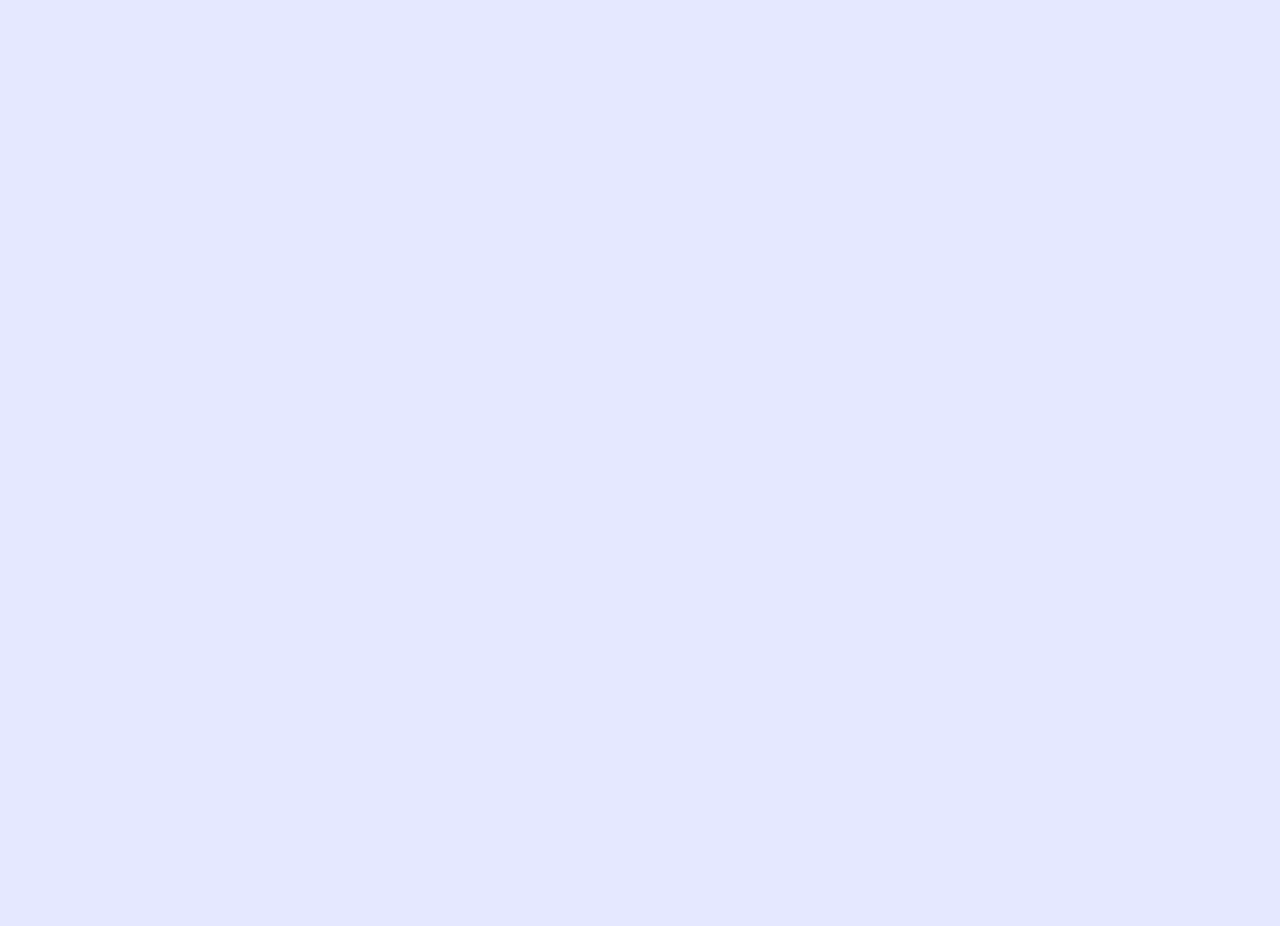
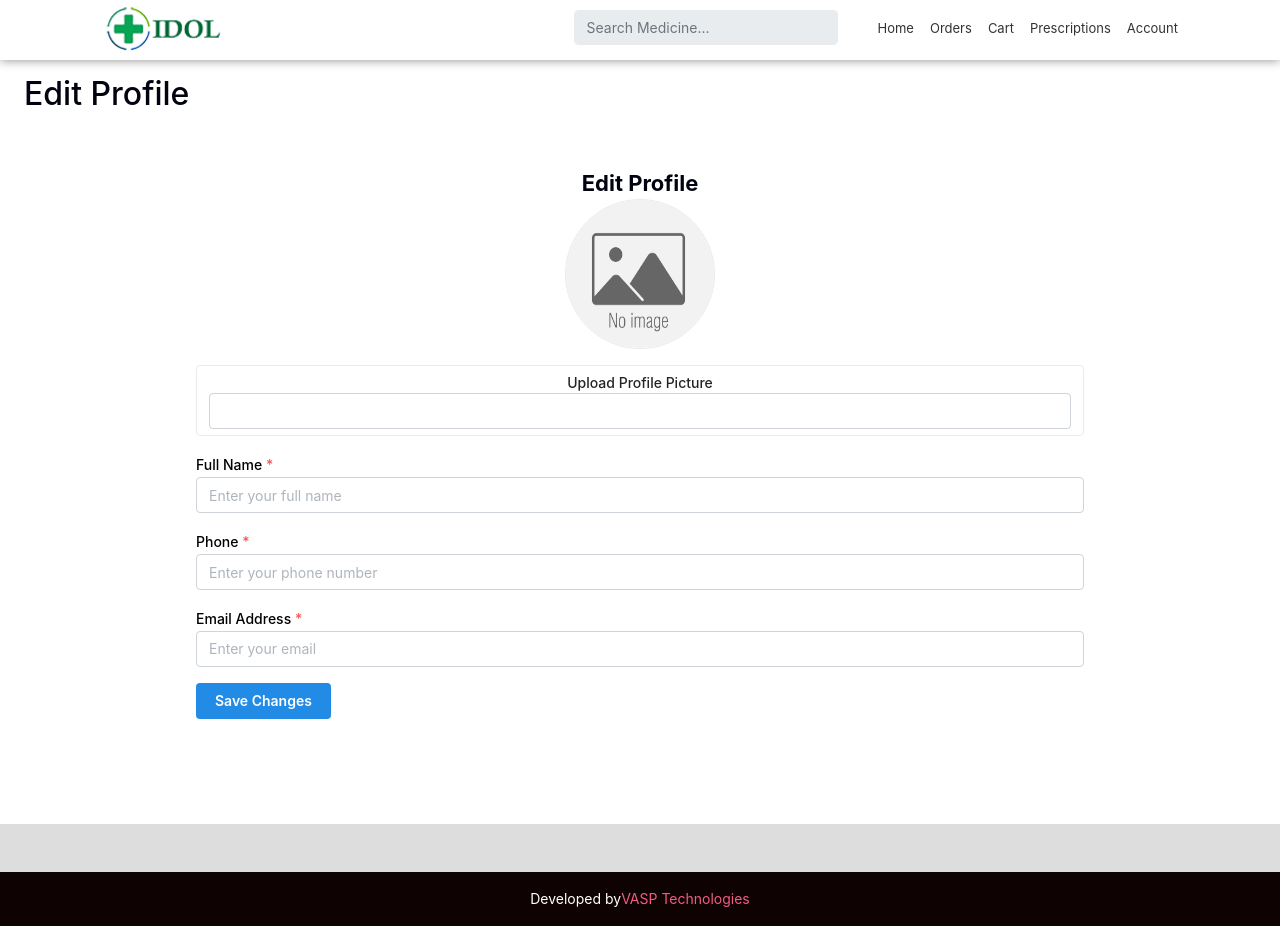
Before and after one commit to SaroWebs/idol-customer, a React (Vite) app: page /edit-profile in a window 1280 px wide. Before the commit this address had no page. Before the commit the page ends 800 px from the top, so only its background shows below. Built offline with nearby package versions, Linux system fonts and the light colour scheme.

Commit message:
Update from Dimple

```diff
--- a/src/App.jsx
+++ b/src/App.jsx
@@ -22,6 +22,8 @@ import ShippingPolicy from './pages/Static/ShippingPolicy.jsx'
 import Terms from './pages/Static/Terms.jsx'
 import AccountSettings from './Pages/Auth/AccountSettings.jsx'
 import MyProfile from './Pages/Auth/MyProfile.jsx'
+import EditProfile from './Pages/Auth/EditProfile.jsx'
+import DeliveryAddress from './Pages/Auth/DeliveryAddress.jsx'
 
 function App() {
   return (
@@ -41,9 +43,10 @@ function App() {
 
         <Route path="/login" element={<Login />} />
         <Route path="/profile" element={<MyProfile />} />
+        <Route path="/edit-profile" element={<EditProfile />} />
         <Route path="/account" element={<Account />} />
         <Route path="/settings" element={<AccountSettings />} />
-
+        <Route path="/DeliveryAddress" element={<DeliveryAddress />} />
 
         <Route path="/about-us" element={<AboutUs />} />
         <Route path="/refund-policy" element={<CancellationRefund />} />
--- /dev/null
+++ b/src/Pages/Auth/DeliveryAddress.jsx
@@ -0,0 +1,48 @@
+import React from "react";
+import { Container, Card, Title, Button } from '@mantine/core';
+import { Link } from "react-router-dom"; // Import Link for navigation
+import MasterLayout from "../../Layouts/MasterLayout";
+
+const DeliveryAddress = () => {
+    return (
+        <MasterLayout title="Your Addresses">
+            <Container>
+                <Card padding="lg">
+                    <Title order={3} align="center">Your Addresses</Title>
+                    <div className="flex justify-between mt-4">
+                        <div className="back-button">
+                            <Link to="/previous-page"> {/* Change to your desired route */}
+                                <Button variant="subtle" color="green" leftIcon={<i className="fa fa-arrow-circle-left"></i>}>
+                                    Back
+                                </Button>
+                            </Link>
+                        </div>
+                    </div>
+
+                    <div className="settings-wrapper py-3">
+                        <span id="status"></span>
+
+                        <Link
+                            to="/add-delivery-address" // Adjust to your route
+                            className="btn btn-info btn-sm w-full mb-2 bg-blue-500 text-white py-2 rounded text-center"
+                        >
+                            ADD NEW ADDRESS
+                        </Link>
+
+                        <form method="post">
+                            <button
+                                type="submit"
+                                id="submit"
+                                className="hidden btn btn-success btn-sm w-full mb-2 bg-green-500 text-white py-2 rounded delivery"
+                            >
+                                SELECT DELIVERY PREFERENCE
+                            </button>
+                        </form>
+                    </div>
+                </Card>
+            </Container>
+        </MasterLayout>
+    );
+};
+
+export default DeliveryAddress;
--- /dev/null
+++ b/src/Pages/Auth/EditProfile.jsx
@@ -0,0 +1,131 @@
+import React, { useState, useEffect } from "react";
+import { useAuth } from "../../contexts/AuthContext";
+import {
+    Container,
+    Card,
+    Title,
+    TextInput,
+    Button,
+    FileInput,
+    Group
+} from '@mantine/core';
+import MasterLayout from "../../Layouts/MasterLayout";
+
+const MyProfile = () => {
+    const { user } = useAuth();
+    const [formData, setFormData] = useState({
+        name: '',
+        phone: '',
+        email: '',
+        image: {
+            file: null,
+            image_url: '',
+        },
+    });
+
+    useEffect(() => {
+        if (user) {
+            setFormData({
+                name: user.name || '',
+                phone: user.phone || '',
+                email: user.email || '',
+                image: {
+                    image_url: user.image_url || '',
+                    file: null,
+                },
+            });
+        }
+    }, [user]);
+
+    const handleChange = (e) => {
+        const { name, value, type, files } = e.target;
+        setFormData((prev) => ({
+            ...prev,
+            [name]: type === "file" ? { ...prev.image, file: files[0] } : value,
+        }));
+    };
+
+    const handleSubmit = (e) => {
+        e.preventDefault();
+        //updateUser(formData); // Call your update function
+        console.log(formData);
+
+    };
+
+    return (
+        <MasterLayout title="Edit Profile">
+            <Container>
+                <Card padding="lg">
+                    <form onSubmit={handleSubmit}>
+                        <Title order={3} align="center">Edit Profile</Title>
+                        <div className="text-center mb-3">
+                            <div className="mb-3">
+                                {formData.image.file ? (
+                                    <img
+                                        src={URL.createObjectURL(formData.image.file)}
+                                        alt="User Profile"
+                                        className="rounded-circle border border-success"
+                                        style={{ width: '150px', height: '150px' }}
+                                    />
+                                ) : (
+                                    <img
+                                        src={formData.image.image_url || "/assets/images/no-image.png"}
+                                        alt="Default Profile"
+                                        className="rounded-circle border border-success"
+                                        style={{ width: '150px', height: '150px' }}
+                                    />
+                                )}
+                            </div>
+                            <FileInput
+                                name="image"
+                                accept="image/*"
+                                onChange={(file) => setFormData((prev) => ({
+                                    ...prev,
+                                    image: { ...prev.image, file }
+                                }))}
+                                label="Upload Profile Picture"
+                                className="form-control"
+                            />
+                        </div>
+
+                        <TextInput
+                            label="Full Name"
+                            name="name"
+                            value={formData.name}
+                            onChange={handleChange}
+                            placeholder="Enter your full name"
+                            required
+                            className="mb-3"
+                        />
+                        <TextInput
+                            label="Phone"
+                            name="phone"
+                            value={formData.phone}
+                            onChange={handleChange}
+                            placeholder="Enter your phone number"
+                            required
+                            className="mb-3"
+                        />
+                        <TextInput
+                            label="Email Address"
+                            name="email"
+                            value={formData.email}
+                            onChange={handleChange}
+                            placeholder="Enter your email"
+                            required
+                            className="mb-3"
+                        />
+
+                        <Group position="center" mt="md">
+                            <Button type="submit" color="blue">
+                                Save Changes
+                            </Button>
+                        </Group>
+                    </form>
+                </Card>
+            </Container>
+        </MasterLayout>
+    );
+};
+
+export default MyProfile;
--- a/src/Pages/Auth/MyProfile.jsx
+++ b/src/Pages/Auth/MyProfile.jsx
@@ -1,38 +1,58 @@
 import React from 'react';
 import MasterLayout from '../../Layouts/MasterLayout';
 import { useAuth } from '../../contexts/AuthContext';
+import { STORAGE_PATH } from '../../config/config';
 
 const MyProfile = () => {
   const { user } = useAuth();
-
   console.log(user);
 
-  // Assuming the user's address is the first one, you can modify this logic as needed
-  const userAddress = user.addresses && user.addresses.length > 0 ? user.addresses[0] : null;
+  // Check if user is defined before accessing addresses
+  const userAddress = user && user.addresses && user.addresses.length > 0 ? user.addresses[0] : null;
 
   return (
     <MasterLayout title="Your Profile">
       <div className="card user-data-card">
+        <div className="flex justify-center my-3">
+          <div className="max-w-[50px] w-full rounded-full border border-green-600 overflow-hidden">
+            {user && user.image_url ? (
+              <img
+                src={`${STORAGE_PATH}/${user.image_url}`}
+                alt="User Profile"
+                className="w-full h-full object-cover"
+              />
+            ) : (
+              <img
+                src="/assets/images/no-image.png"
+                alt="Default Profile"
+                className="w-full h-full object-cover"
+              />
+            )}
+          </div>
+        </div>
+
         <div className="card-body">
-          <ProfileData title="Full Name" icon="lni lni-user" content={user.name} />
-          <ProfileData title="Phone" icon="lni lni-phone" content={user.phone} />
-          <ProfileData title="Email Address" icon="lni lni-envelope" content={user.email} />
-          <ProfileData
-            title="Shipping"
-            icon="lni lni-map-marker"
-            content={userAddress ? `${userAddress.address_line_1}, ${userAddress.city}, ${userAddress.state}, ${userAddress.pin}` : 'N/A'}
-          />
+          <ProfileData title="Full Name" icon="lni lni-user" content={user ? user.name : 'N/A'} />
+          <ProfileData title="Phone" icon="lni lni-phone" content={user ? user.phone : 'N/A'} />
+          <ProfileData title="Email Address" icon="lni lni-envelope" content={user ? user.email : 'N/A'} />
+          {userAddress ? (
+            <ProfileData
+              title="Shipping"
+              icon="lni lni-map-marker"
+              content={`${userAddress.address_line_1}, ${userAddress.city}, ${userAddress.state}, ${userAddress.pin}`}
+            />
+          ) : null}
           <div className="single-profile-data d-flex align-items-center justify-content-between">
             <div className="title d-flex align-items-center">
               <i className="lni lni-star"></i>
               <span>My Order</span>
             </div>
             <div className="data-content">
-              <a className="btn btn-danger btn-sm" href="#my-orders">View</a>
+              <a className="btn btn-danger btn-sm" href="/orders">View</a>
             </div>
           </div>
           <div className="edit-profile-btn mt-3">
-            <a className="btn btn-info w-100" href="#edit-profile">
+            <a className="btn btn-info w-100" href="/edit-profile">
               <i className="lni lni-pencil me-2"></i>Edit Profile
             </a>
           </div>
@@ -44,7 +64,10 @@ const MyProfile = () => {
 
 const ProfileData = ({ title, icon, content }) => (
   <div className="single-profile-data d-flex align-items-center justify-content-between">
-    <div className="title d-flex align-items-center"><i className={icon}></i><span>{title}</span></div>
+    <div className="title d-flex align-items-center">
+      <i className={icon}></i>
+      <span>{title}</span>
+    </div>
     <div className="data-content">{content}</div>
   </div>
 );
--- a/src/contexts/AuthContext.jsx
+++ b/src/contexts/AuthContext.jsx
@@ -80,9 +80,13 @@ export const AuthProvider = ({ children }) => {
     });
   };
 
+  const updateUser=(fd)=>{
+    // fd consists of
+  }
+
   // Return the logout method in the context
   return (
-    <AuthContext.Provider value={{ isAuthenticated, user, loading, setIsAuthenticated, setUser, logout, refreshAuth }}>
+    <AuthContext.Provider value={{ isAuthenticated, user, loading, setIsAuthenticated, setUser, logout, refreshAuth,updateUser }}>
       {children}
     </AuthContext.Provider>
   );
```
